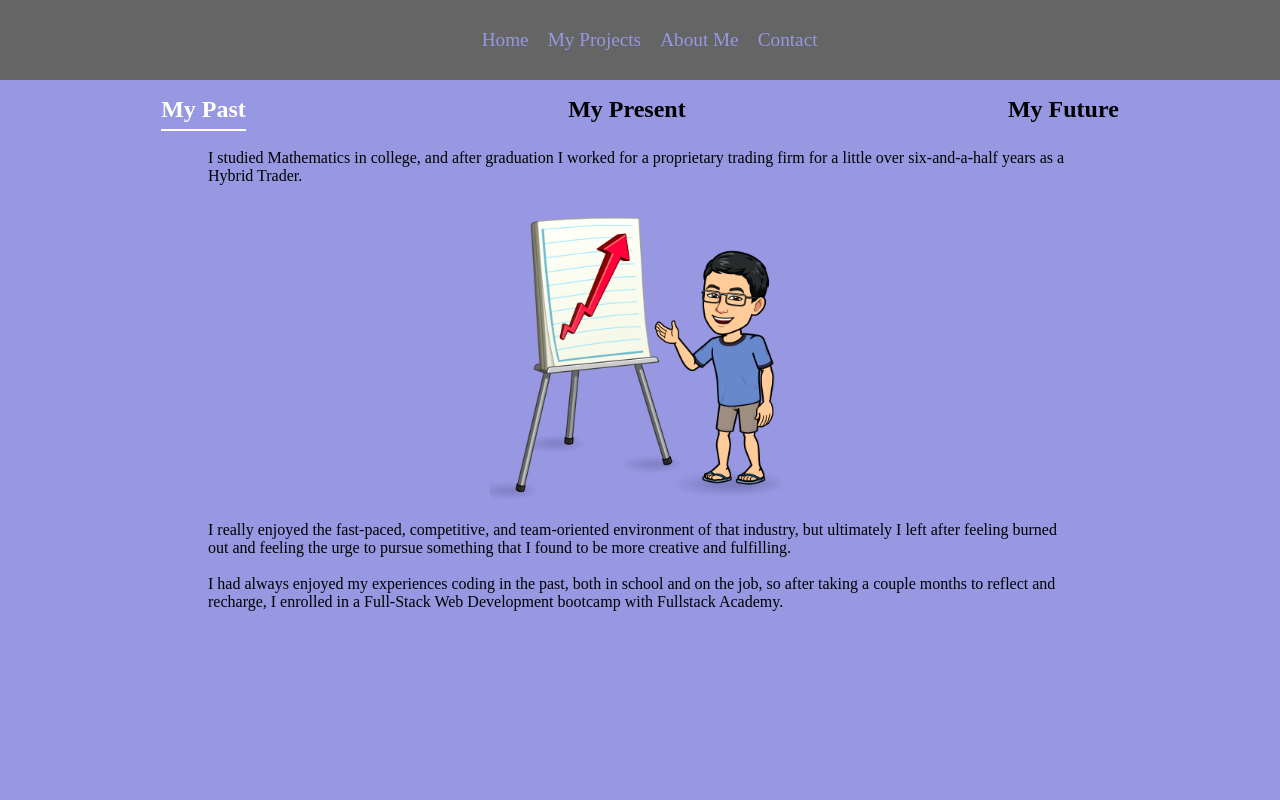
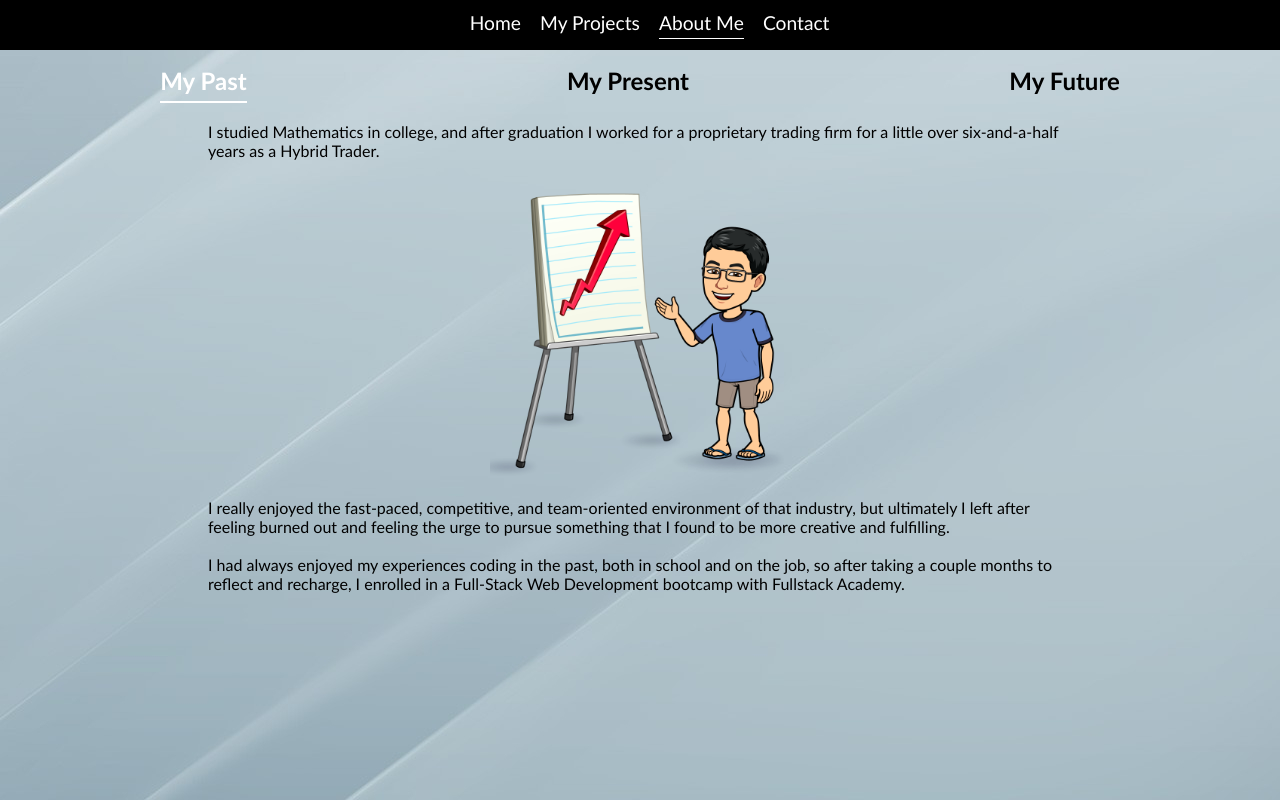
Before and after one commit to lmultanen/portfolio-site, a React app: page /aboutme in a window 1280 px wide. Built offline with nearby package versions, Linux system fonts and the light colour scheme.

Commit message:
v1 done; ready to deploy

```diff
--- a/less/about.less
+++ b/less/about.less
@@ -6,16 +6,42 @@
     .about-link {
         font-size: x-large;
         font-weight: bold;
+        display: inline-block;
+        position: relative;
+        padding-bottom: .25em;
     }
     .about-link:hover {
         cursor: pointer;
         color: white;
     }
+    .about-link:after {
+        background: none repeat scroll 0 0 transparent;
+        bottom: 0;
+        content: "";
+        display: inline-block;
+        height: 2px;
+        left: 0;
+        width: 100%;
+        position: absolute;
+        background: #fff;
+        transform: scaleX(0);
+        transform-origin: bottom right;
+        transition: transform 0.25s ease-out;
+    }
+    .about-link:hover:after {
+        transform: scaleX(1);
+        transform-origin: bottom left;
+    }
     .selected {
         color: white;
-        // text-decoration: underline;
         border-bottom: 2px solid white;
-        padding-bottom: .25em;
+    }
+    .selected:after {
+        transform: scaleX(0);
+        transition: transform 0s;
+    }
+    .selected:hover:after {
+        transform: scaleX(0);
     }
 }
 
--- a/less/contact.less
+++ b/less/contact.less
@@ -14,7 +14,7 @@
             color: blue;
         }
         a:hover {
-            color: purple;
+            color: white;
         }
     }
 }
@@ -32,5 +32,7 @@
     }
     h2 {
         text-align: center;
+        margin-right: 1em;
+        margin-left: 1em;
     }
 }
--- a/less/main.less
+++ b/less/main.less
@@ -1,12 +1,19 @@
 * {
     margin: 0px;
     max-width: 100%;
-    // font-family: 'Fuzzy Bubbles';
-    // overflow-x: hidden;
+    font-family: 'Optima';
 }
 #root {
     min-height: 100%;
 }
-body {
-    background-color: rgb(151, 151, 226);
-}
+
+body::after {
+    content: "";
+    background: url('background.jpg');
+    top: 0;
+    left: 0;
+    bottom: 0;
+    right: 0;
+    position: fixed;
+    z-index: -1;
+  }
--- a/less/nav.less
+++ b/less/nav.less
@@ -1,21 +1,49 @@
 #navbar {
     display: flex;
     flex-direction: row;
-    height: 80px;
+    height: 50px;
     justify-content: center;
     align-items: center;
-    background-color: rgb(101, 101, 101);
+    background-color: black;
     a {
         margin-left: 1em;
         font-size: larger;
         text-decoration: none;
-        // color: rgb(17, 17, 78);
-        color: rgb(151, 151, 226);
+        color: white;
+        display: inline-block;
+        position: relative;
+        padding-bottom: .25em;
     }
-    a:hover {
-        color: purple;
+    .selected {
+        border-bottom: 1px solid white;
+    }
+    .selected:after {
+        transform: scaleX(0);
+        transition: transform 0s;
+    }
+    .selected:hover:after {
+        transform: scaleX(0);
+    }
+    a:after {
+        background: none repeat scroll 0 0 transparent;
+        bottom: 0;
+        content: "";
+        display: inline-block;
+        height: 1px;
+        left: 0;
+        width: 100%;
+        position: absolute;
+        background: #fff;
+        transform: scaleX(0);
+        transform-origin: bottom right;
+        transition: transform 0.25s ease-out;
+    }
+    a:hover:after {
+        transform: scaleX(1);
+        transform-origin: bottom left;
     }
 }
+
 
 // things to add: highlight or underline selected page maybe?
 // style the header somewhat; could add in some other logo or something for home button
--- a/public/index.css
+++ b/public/index.css
@@ -1,29 +1,65 @@
 * {
   margin: 0px;
   max-width: 100%;
+  font-family: 'Optima';
 }
 #root {
   min-height: 100%;
 }
-body {
-  background-color: #9797e2;
+body::after {
+  content: "";
+  background: url('background.jpg');
+  top: 0;
+  left: 0;
+  bottom: 0;
+  right: 0;
+  position: fixed;
+  z-index: -1;
 }
 #navbar {
   display: flex;
   flex-direction: row;
-  height: 80px;
+  height: 50px;
   justify-content: center;
   align-items: center;
-  background-color: #656565;
+  background-color: black;
 }
 #navbar a {
   margin-left: 1em;
   font-size: larger;
   text-decoration: none;
-  color: #9797e2;
+  color: white;
+  display: inline-block;
+  position: relative;
+  padding-bottom: 0.25em;
 }
-#navbar a:hover {
-  color: purple;
+#navbar .selected {
+  border-bottom: 1px solid white;
+}
+#navbar .selected:after {
+  transform: scaleX(0);
+  transition: transform 0s;
+}
+#navbar .selected:hover:after {
+  transform: scaleX(0);
+}
+#navbar a:after {
+  background: none repeat scroll 0 0 transparent;
+  bottom: 0;
+  content: "";
+  display: inline-block;
+  height: 1px;
+  left: 0;
+  width: 100%;
+  position: absolute;
+  background: #fff;
+  transform: scaleX(0);
+  transform-origin: bottom right;
+  transition: transform 0.25s ease-out;
+}
+#navbar a:hover:after {
+  transform: scaleX(1);
+  transform-origin: bottom left;
 }
 #home-container {
   display: flex;
@@ -69,7 +105,7 @@ body {
   color: blue;
 }
 .contact-container div a:hover {
-  color: purple;
+  color: white;
 }
 #contact-page {
   display: flex;
@@ -85,6 +121,8 @@ body {
 }
 #contact-page h2 {
   text-align: center;
+  margin-right: 1em;
+  margin-left: 1em;
 }
 #projects-container {
   display: flex;
@@ -97,6 +135,7 @@ body {
   margin-bottom: 0.5em;
   text-align: center;
   max-width: 75%;
+  font-family: 'Impact';
 }
 #projects-container h5 {
   margin-bottom: 1em;
@@ -115,8 +154,14 @@ body {
   padding-left: 1em;
   padding-right: 1em;
   box-sizing: border-box;
-  background-color: #5b60ab;
+  background-color: rgba(21, 27, 84, 0.25);
   margin-bottom: 1em;
+}
+#projects-container .project-block a {
+  color: blue;
+}
+#projects-container .project-block a:hover {
+  color: white;
 }
 #projects-container .project-block .media {
   margin-top: 1em;
@@ -138,6 +183,13 @@ body {
   max-width: 100%;
   text-align: center;
   margin-bottom: 0.25em;
+}
+#projects-container .project-block * {
+  font-style: italic;
+  font-family: 'Palatino';
+}
+#projects-container .project-block:nth-child(even) {
+  background-color: rgba(132, 139, 221, 0.25);
 }
 .carousel {
   width: 100%;
@@ -201,15 +253,42 @@ body {
 .about-links .about-link {
   font-size: x-large;
   font-weight: bold;
+  display: inline-block;
+  position: relative;
+  padding-bottom: 0.25em;
 }
 .about-links .about-link:hover {
   cursor: pointer;
   color: white;
 }
+.about-links .about-link:after {
+  background: none repeat scroll 0 0 transparent;
+  bottom: 0;
+  content: "";
+  display: inline-block;
+  height: 2px;
+  left: 0;
+  width: 100%;
+  position: absolute;
+  background: #fff;
+  transform: scaleX(0);
+  transform-origin: bottom right;
+  transition: transform 0.25s ease-out;
+}
+.about-links .about-link:hover:after {
+  transform: scaleX(1);
+  transform-origin: bottom left;
+}
 .about-links .selected {
   color: white;
   border-bottom: 2px solid white;
-  padding-bottom: 0.25em;
+}
+.about-links .selected:after {
+  transform: scaleX(0);
+  transition: transform 0s;
+}
+.about-links .selected:hover:after {
+  transform: scaleX(0);
 }
 .about-content {
   display: flex;
--- a/src/components/Nav.jsx
+++ b/src/components/Nav.jsx
@@ -1,13 +1,38 @@
-import React from "react";
+import React, { useEffect, useState } from "react";
 import { Link } from "react-router-dom";
 
 const Nav = () => {
+    const [active, setActive] = useState('');
+
+    useEffect(() => {
+        let url = window.location.href;
+        if (url.slice(-1) !== '/') {
+            let splitUrl = url.split('/');
+            let location = splitUrl[splitUrl.length-1];
+            if (location === 'projects') {
+                setActive('My Projects');
+            } else if (location === 'aboutme') {
+                setActive('About Me');
+            } else if (location === 'contact') {
+                setActive('Contact');
+            } else {
+                setActive('Home');
+            }
+        }
+        else {
+            setActive('Home');
+        }
+    },[])
+
+    const onClickHandler = (event) => {
+        setActive(event.target.text);
+    }
     return(
         <div id="navbar">
-            <Link to={"/"}>Home</Link>
-            <Link to={"/projects"}>My Projects</Link>
-            <Link to={"/aboutme"}>About Me</Link>
-            <Link to={"/contact"}>Contact</Link>
+            <Link onClick={onClickHandler} className={active === 'Home' ? 'selected' : ''} to={"/"}>Home</Link>
+            <Link onClick={onClickHandler} className={active === 'My Projects' ? 'selected' : ''} to={"/projects"}>My Projects</Link>
+            <Link onClick={onClickHandler} className={active === 'About Me' ? 'selected' : ''} to={"/aboutme"}>About Me</Link>
+            <Link onClick={onClickHandler} className={active === 'Contact' ? 'selected' : ''} to={"/contact"}>Contact</Link>
         </div>
     )
 }
--- a/src/components/RouteComponent.jsx
+++ b/src/components/RouteComponent.jsx
@@ -1,5 +1,5 @@
 import React from "react";
-import { Routes, Route } from 'react-router-dom';
+import { Routes, Route, Navigate } from 'react-router-dom';
 import Home from "./Home.jsx";
 import About from "./About.jsx";
 import Projects from "./Projects.jsx";
@@ -16,6 +16,7 @@ const RouteComponent = () => {
                 <Route path="/projects" element={<Projects />}/>
                 <Route path="/contact" element={<Contact />}/>
                 {/* Can include some error handling/catch all; maybe just redirect to home */}
+                <Route path="*" element={<Navigate to="/"/>}/>
             </Routes>
         </>
     )
```
Also changed, not shown: less/projects.less (+18 -1 lines), public/background.jpg (added).
